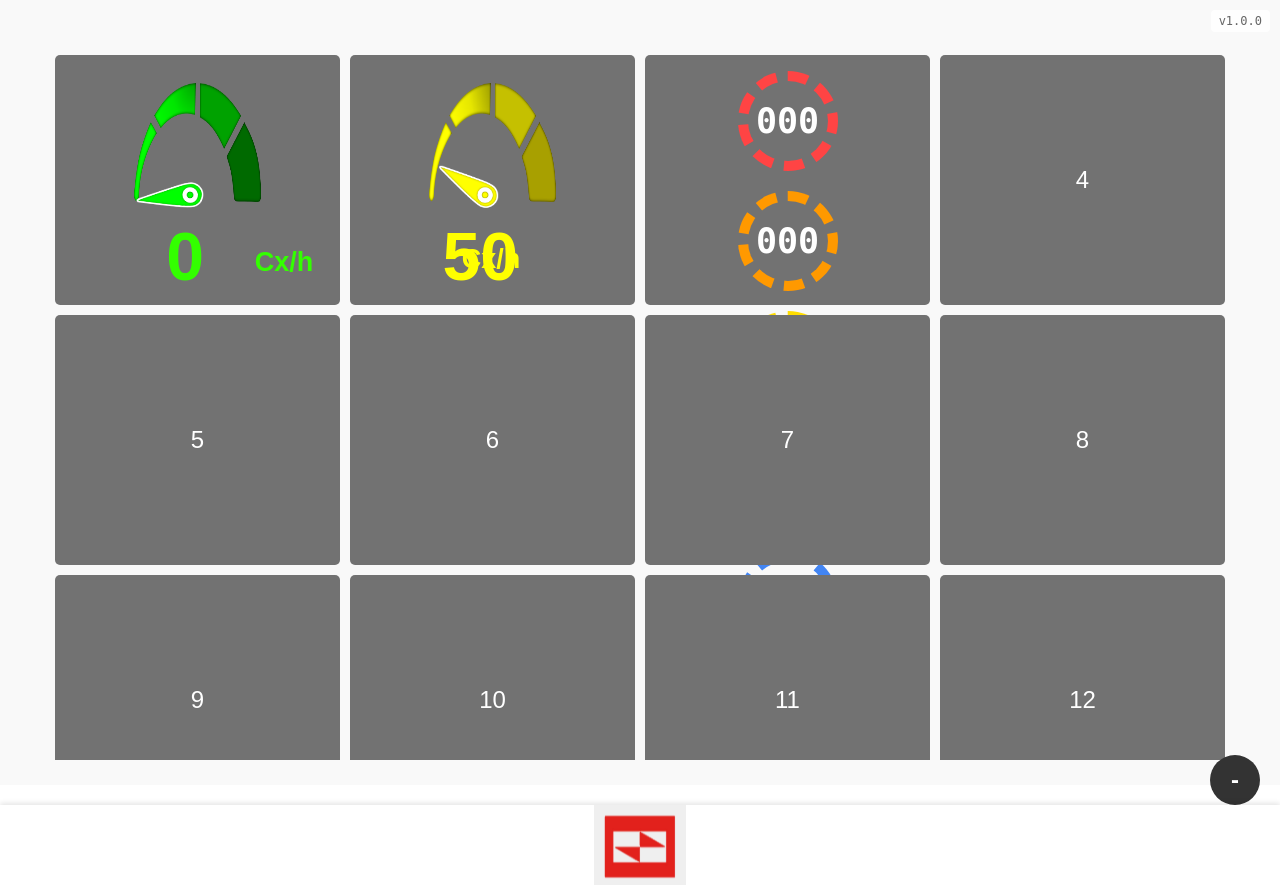
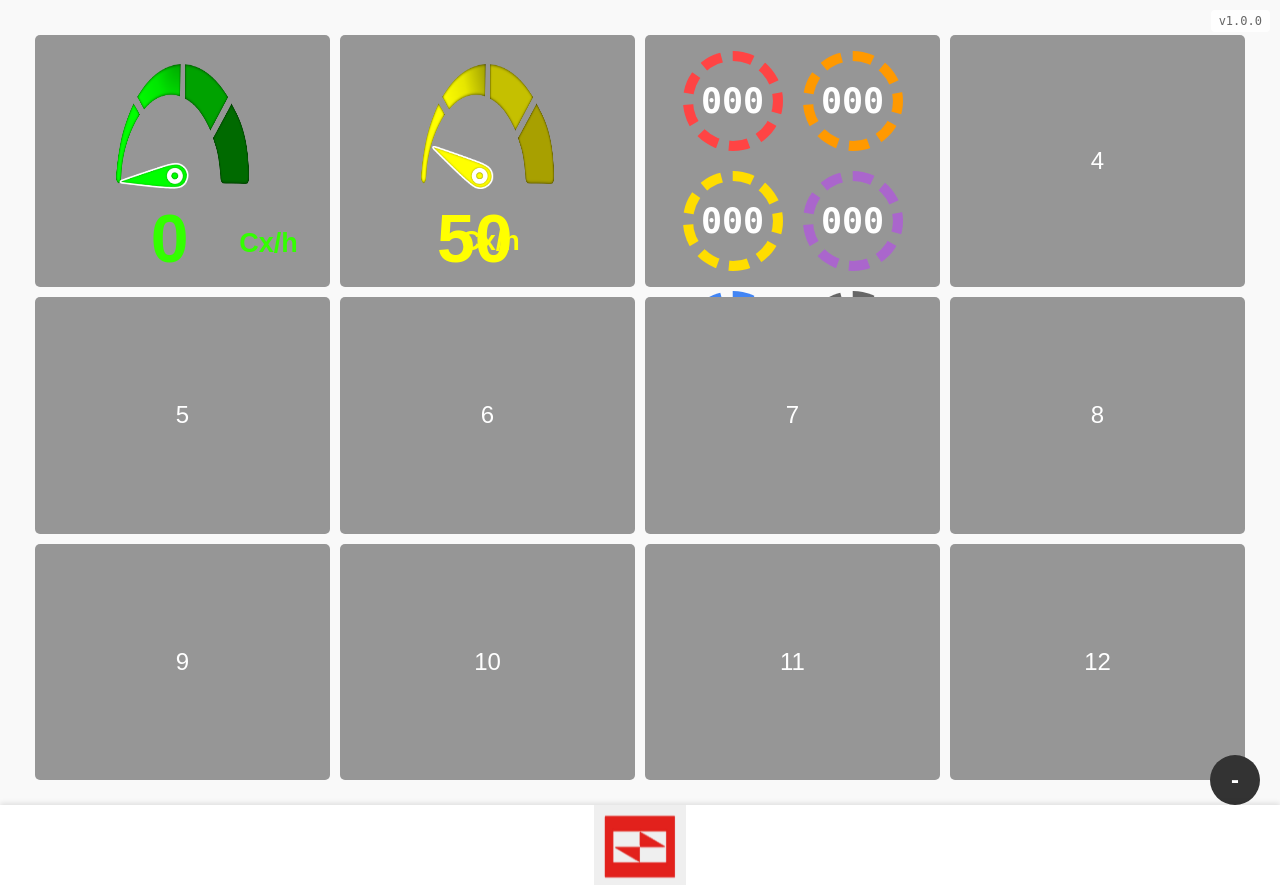
Before and after one commit to almeidadev07/Supervisorio_Automacao, a Flask app: page / in a window 1280 px wide. Run offline with Flask 3, Linux system fonts and the light colour scheme.

Commit message:
ajuste posição do grid e incluido valor randomico no grid 3 dos alarmes

```diff
--- a/static/scripts/partials/grid.js
+++ b/static/scripts/partials/grid.js
@@ -122,9 +122,36 @@ function pararAjuste() {
     clearInterval(intervaloAjuste);
 }
 
+// Função para atualizar contadores de alarme
+function atualizarContadoresAlarme() {
+    // Simulação de contadores (substitua com dados reais)
+    const contadores = {
+        emergency: Math.floor(Math.random() * 100),
+        drives: Math.floor(Math.random() * 100),
+        thermal: Math.floor(Math.random() * 100),
+        hardware: Math.floor(Math.random() * 100),
+        process: Math.floor(Math.random() * 100),
+        total: 0
+    };
+
+    // Calcula total
+    contadores.total = Object.values(contadores)
+        .reduce((acc, val) => acc + val, 0) - contadores.total;
+
+    // Atualiza os valores na interface
+    Object.keys(contadores).forEach(tipo => {
+        const elemento = document.querySelector(`.alarm-count-circle.${tipo} .count-value`);
+        if (elemento) {
+            elemento.textContent = contadores[tipo].toString().padStart(3, '0');
+        }
+    });
+}
+
+// Modificar a função inicializarVelocimetro para incluir a atualização dos contadores
 function inicializarVelocimetro() {
-    console.log("Velocímetro inicializado.");
+    console.log("Velocímetro e contadores inicializados.");
 
+    // Inicialização dos velocímetros
     document.querySelectorAll('.draggable-btn').forEach(btn => {
         const ponteiro = btn.querySelector('.ponteiro[data-tipo="real"]');
         if (ponteiro) {
@@ -133,7 +160,9 @@ function inicializarVelocimetro() {
         }
     });
 
+    // Atualização periódica dos velocímetros e contadores
     setInterval(() => {
+        // Atualiza velocímetros
         document.querySelectorAll('.velocimetro-texto').forEach(texto => {
             const valorAleatorio = Math.floor(Math.random() * 400);
             const ponteiro = texto.closest('.draggable-btn').querySelector('.ponteiro[data-tipo="real"]');
@@ -143,6 +172,9 @@ function inicializarVelocimetro() {
                 atualizarPonteiro(ponteiro, valorAleatorio);
             }
         });
+
+        // Atualiza contadores de alarme
+        atualizarContadoresAlarme();
     }, 2000);
 }
 
--- a/static/styles/main.css
+++ b/static/styles/main.css
@@ -9,7 +9,7 @@
 .main-container {
     display: flex;
     width: 100vw;
-    height: calc(100vh - var(--menu-height, 100px));
+    height: 100vh;
     padding: 15px;
     box-sizing: border-box;
     background-color: #f9f9f9;
@@ -21,11 +21,11 @@
 
 .content-wrapper {
     width: 100%;
-    height: 100%;
+    height: calc(100vh - var(--menu-height, 100px));
     display: flex;
     flex-direction: column;
-    gap: 20px;
-    padding-bottom: var(--menu-height, 100px);
+    padding: 20px;
+    box-sizing: border-box;
 }
 .valor {
     display: inline-block;
--- a/static/styles/partials/grid.css
+++ b/static/styles/partials/grid.css
@@ -6,21 +6,17 @@
     grid-template-rows: repeat(3, 1fr);
     gap: 10px;
     width: 100%;
-    max-width: 1920px;
-    height: calc(100vh - var(--menu-height, 100px) - 40px); /* Adjusted height */
-    padding: 20px;
+    height: 100%;
     box-sizing: border-box;
     position: relative;
-    overflow: hidden;
     margin: 0 auto;
 }
 
 .draggable-btn {
     position: relative;
-    overflow: visible;
     width: 100%;
-    height: 250px; /* Fixed height instead of 100% */
-    background-color: rgb(114, 114, 114);
+    height: 100%;
+    background-color: rgb(150, 150, 150);
     color: white;
     border: none;
     cursor: grab;
```
